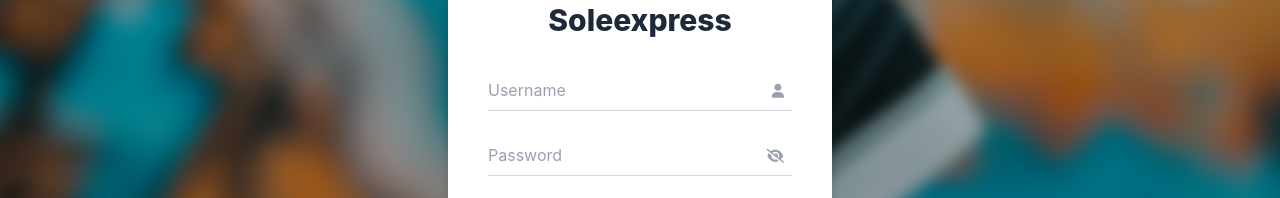
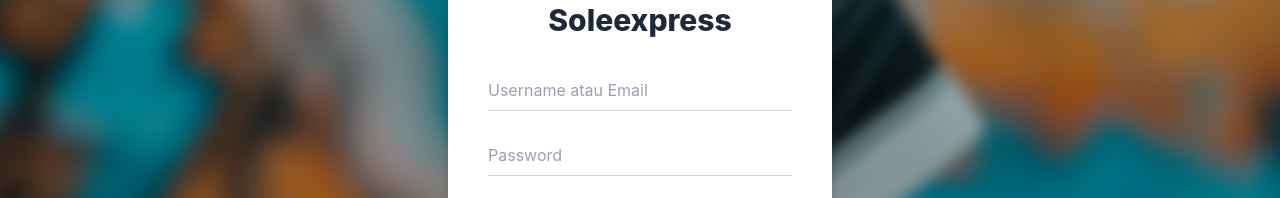
Before and after one commit to DimasAdrian29/SoleExpress, a React (Vite) app: page /login in a window 1280 px wide. Shown: the part 247-445 px from the top of the page. Built offline with nearby package versions, Linux system fonts and the light colour scheme.

Commit message:
perbaiki login

```diff
--- a/src/pages/auth/Login.jsx
+++ b/src/pages/auth/Login.jsx
@@ -1,8 +1,8 @@
 import React, { useState } from 'react';
 import { Link, useNavigate } from 'react-router-dom';
-import axios from 'axios';
 import { BsFillExclamationDiamondFill } from 'react-icons/bs';
 import { ImSpinner2 } from 'react-icons/im';
+import { usersAPI } from "../../services/usersAPI";
 
 export default function Login() {
     const navigate = useNavigate();
@@ -27,16 +27,18 @@
         setError('');
 
         try {
-            const response = await axios.post('https://dummyjson.com/user/login', {
-                username: dataForm.username,
-                password: dataForm.password,
-            });
+            // Gunakan login dari API Supabase
+            const user = await usersAPI.login(dataForm.username, dataForm.password);
 
-            if (response.status === 200) {
-                navigate('/');
+            if (user) {
+                // Misalnya simpan user ke localStorage atau context (opsional)
+                // localStorage.setItem('user', JSON.stringify(user));
+                navigate('/'); // redirect ke homepage
+            } else {
+                setError('Username/email atau password salah');
             }
         } catch (err) {
-            setError(err.response?.data?.message || 'Login failed. Please check your credentials.');
+            setError('Gagal login. Silakan coba lagi.');
         } finally {
             setLoading(false);
         }
@@ -44,7 +46,6 @@
 
     return (
         <div className="min-h-screen flex items-center justify-center relative">
-            {/* Background Image */}
             <div className="fixed inset-0 -z-10">
                 <img
                     src="/img/sepatu.jpg"
@@ -54,7 +55,6 @@
                 <div className="absolute inset-0 bg-black/30 backdrop-blur-sm"></div>
             </div>
 
-            {/* Login Card */}
             <div className="bg-white rounded-2xl p-10 w-80 sm:w-96 flex flex-col items-center drop-shadow-lg mx-4">
                 <h1 className="text-3xl font-extrabold text-gray-800 flex items-center gap-2 select-none">
                     <span>Soleexpress</span>
@@ -73,14 +73,13 @@
                             id="username"
                             name="username"
                             type="text"
-                            placeholder="Username"
+                            placeholder="Username atau Email"
                             required
                             className="w-full border-b border-gray-300 focus:border-gray-600 focus:outline-none text-gray-600 placeholder-gray-400 pr-8 py-2"
                             value={dataForm.username}
                             onChange={handleChange}
                             disabled={loading}
                         />
-                        <i className="fas fa-user absolute right-2 top-1/2 -translate-y-1/2 text-gray-400 text-sm pointer-events-none" />
                     </div>
                     <div className="relative">
                         <input
@@ -94,7 +93,6 @@
                             onChange={handleChange}
                             disabled={loading}
                         />
-                        <i className="fas fa-eye-slash absolute right-2 top-1/2 -translate-y-1/2 text-gray-400 text-sm pointer-events-none" />
                     </div>
                     <button
                         type="submit"
```
